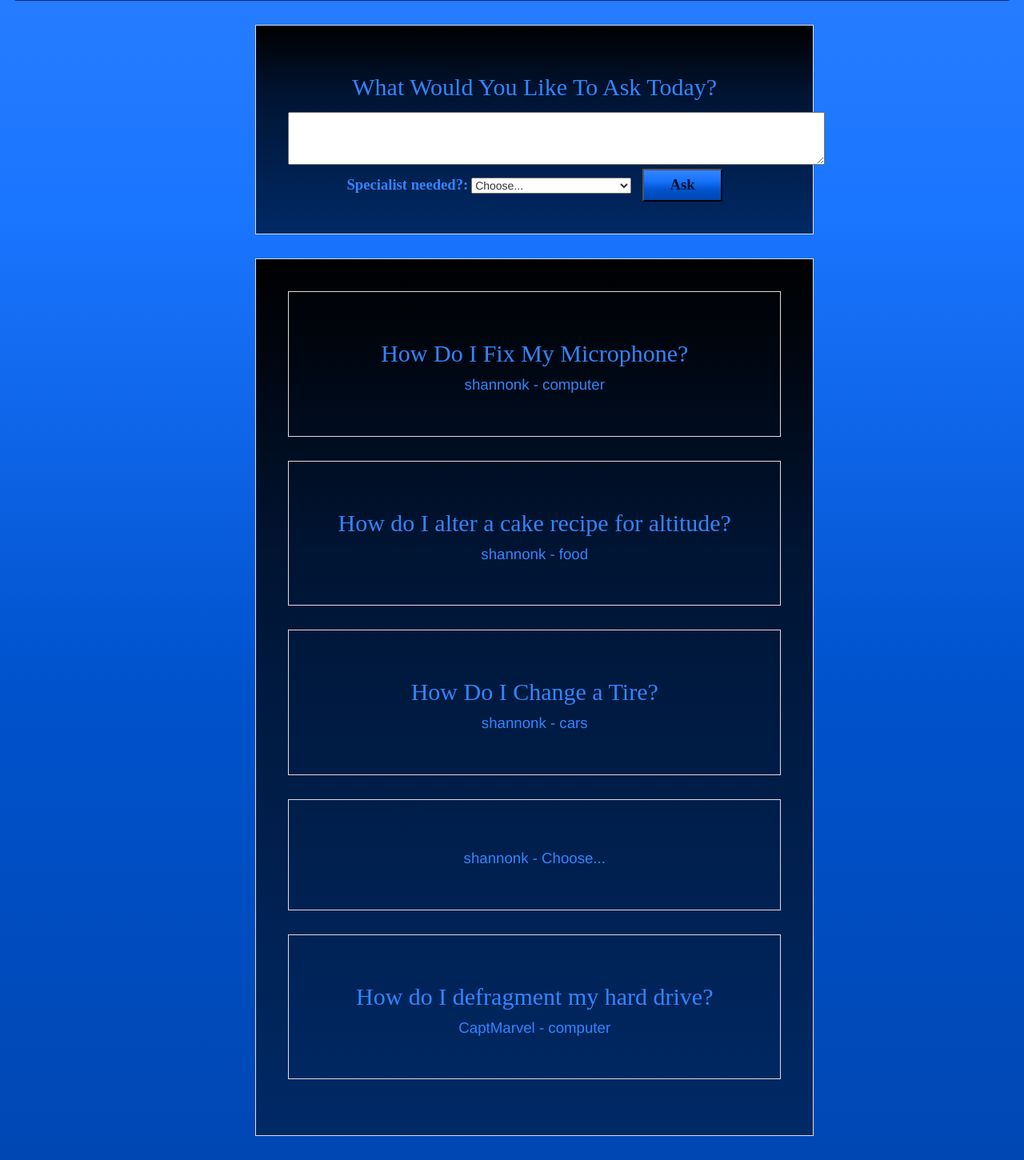
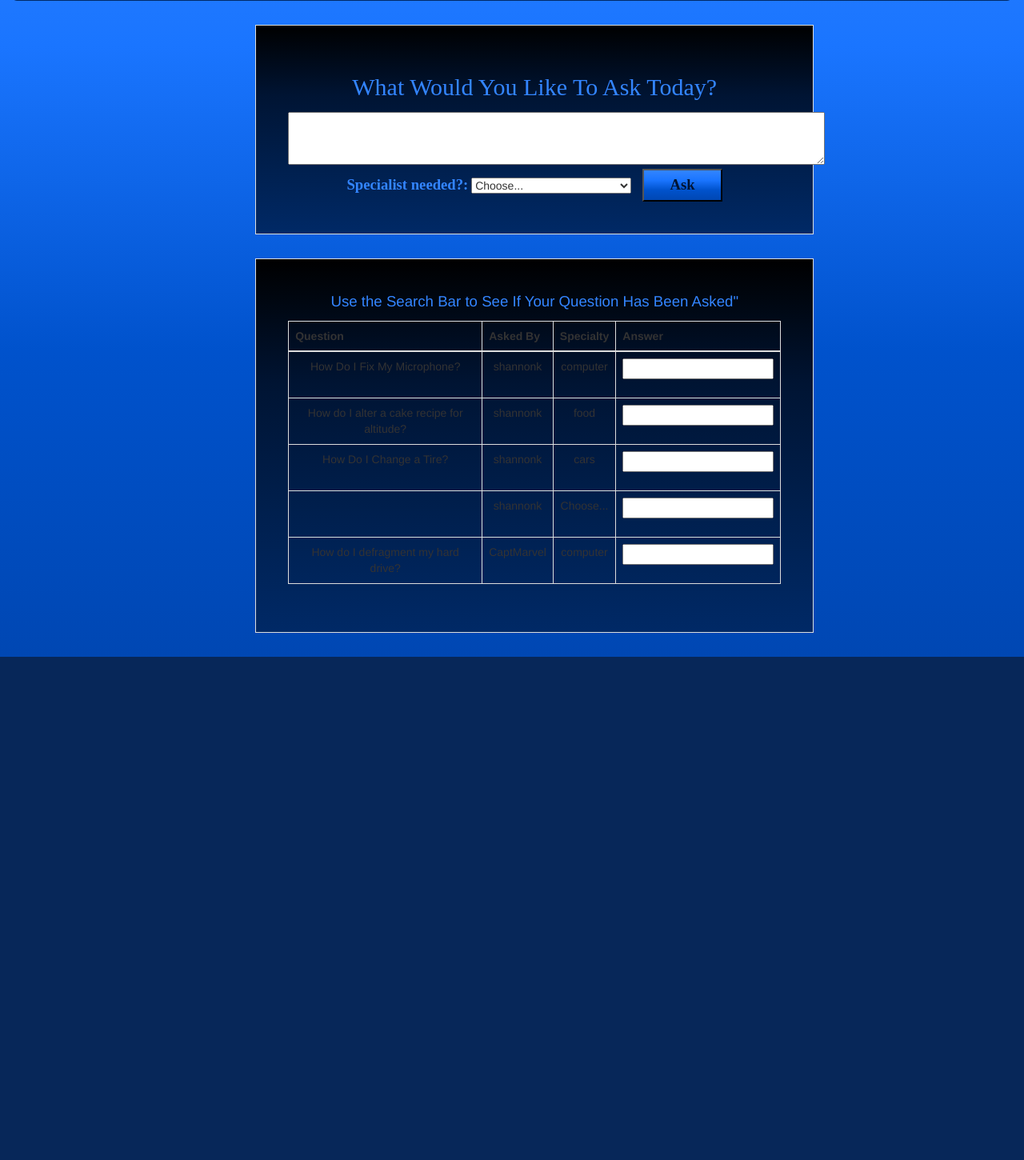
Before and after one commit to dylanPMurphy/Igor, a Django app: template igor/igor_app/templates/want_ad.html in a window 1280 px wide. Shown: the part 324-1774 px from the top of the page at 80% size. After the commit the page ends 1145 px from the top, so only its background shows below. Run offline with Django 3.2, Linux system fonts and the light colour scheme; the template is opened without the code that fills it: values that come from a table or form of the project are taken from there, others are empty; data comes from the database, SQL or seed files in the repository; both versions use the stored data as it was after the commit; some libraries are stand-ins or nearby versions; some web fonts are replaced.

Commit message:
Started data table on Want Ad Page

```diff
--- a/igor/igor_app/templates/want_ad.html
+++ b/igor/igor_app/templates/want_ad.html
@@ -41,12 +41,35 @@
             </div>
             <br>
             <div class="col-lg-9">
-                {%for question in questions%}
-                <div class="one_question">
-                    <h2>{{question.content}}</h2>
-                    <p>{{question.user_who_posted.username}} - {{question.specialty}}</p>
+                <div id="searchtext">
+                    <p>Use the Search Bar to See If Your Question Has Been Asked"</p>
                 </div>
-                {% endfor %}
+                <table id="#all_questions" class="table table-bordered table-sm" cellspacing="0" width="100%">
+                    <thead>
+                        <tr>
+                            <th class="th-sm">Question</th>
+                            <th class="th-sm">Asked By</th>
+                            <th class="th-sm">Specialty</th>
+                            <th class="th-sm">Answer</th>
+                        </tr>
+                    </thead>
+                    <tbody>
+                    {%for question in questions%}
+                        <tr>
+                            <td>{{question.content}}</td>
+                            <td>{{question.user_who_posted.username}}</td>
+                            <td>{{question.specialty}}</td>
+                            <td id="answer_question">
+                            <form action="/answer_question" method="post">
+                                {% csrf_token %}
+                                    <div class="form-group">
+                                        <input class="form-contol" name="content" id="content" type="text">
+                                    </div>
+                            </form></td>
+                        </tr>
+                    {% endfor %}
+                    </tbody>
+                </table>
             </div>
 
         </div>
```
Also changed, not shown: igor/db.sqlite3.
